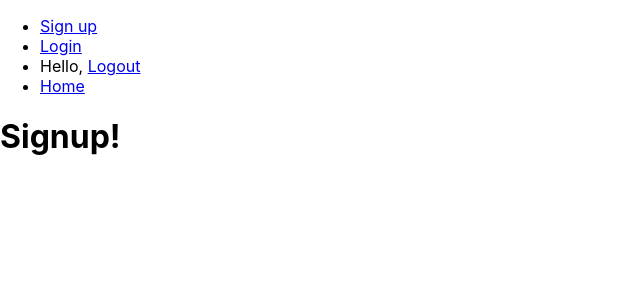
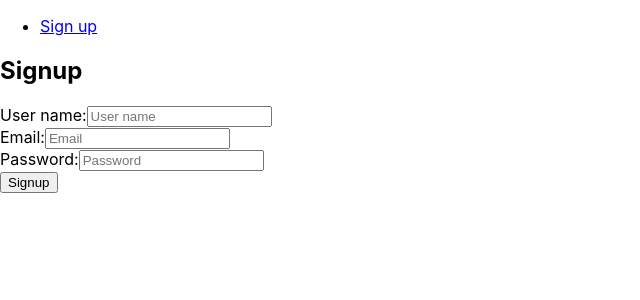
Before and after one commit to oyunerdene-m/personal-finance, a React (Create React App) app in the folder front/: page /signup in a window 1280 px wide. Shown: the top 300 px of the page, without its empty margins (0-640 px from the left). Built offline with nearby package versions, Linux system fonts and the light colour scheme; the HTML template or start-up script is replaced by a standard one.

Commit message:
created signup logic

```diff
--- a/front/package.json
+++ b/front/package.json
@@ -2,6 +2,7 @@
   "name": "personal-finance",
   "version": "0.1.0",
   "private": true,
+  "proxy": "http://localhost:4000",
   "dependencies": {
     "@testing-library/jest-dom": "^5.16.5",
     "@testing-library/react": "^13.4.0",
--- a/front/src/App.jsx
+++ b/front/src/App.jsx
@@ -1,33 +1,34 @@
 import './App.css';
 import { Link, Route, Routes } from 'react-router-dom';
+// import { useContext } from 'react';
+// import { CurrentUserContext } from './context/user-context';
 import Home from './pages/home';
 import Signup from './components/Users/Signup';
 import Login from './components/Users/Login';
 
 function App() {
+	const currentUser = null;
+	// const { currentUser } = useContext(CurrentUserContext);
+	// console.log('currentUser', currentUser);
 	return (
 		<>
 			<nav>
 				<ul>
-					<li>
-						<Link to='/signup'>Sign up</Link>
-					</li>
-					<li>
-						<Link to='/login'>Login</Link>
-					</li>
-					<li>
-						Hello, <Link to='/login'>Logout</Link>
-					</li>
-					<li>
-						<Link to='/'>Home</Link>
-					</li>
+					{currentUser !== null ? (
+						<li>
+							Hello, <Link to='/login'>Logout</Link>
+						</li>
+					) : (
+						<li>
+							<Link to='/signup'>Sign up</Link>
+						</li>
+					)}
 				</ul>
 			</nav>
 			<Routes>
 				<Route path='/signup' element={<Signup />} />
 				<Route path='/login' element={<Login />} />
-
-				<Route path='/' element={<Home />} />
+				<Route path='/' element={<Home currentUser={currentUser} />} />
 			</Routes>
 		</>
 	);
--- a/front/src/components/Users/Form.jsx
+++ b/front/src/components/Users/Form.jsx
@@ -1,23 +1,29 @@
-export default function Form() {
+export default function Form({ formType, onChange, onSubmit }) {
 	return (
-		<form>
-			<h2></h2>
-			{/* {formType === 'signup' && (
+		<form onSubmit={onSubmit}>
+			<h2>{formType}</h2>
+			{formType === 'Signup' && (
 				<div>
 					<label htmlFor='name'>User name:</label>
-					<input type='text' id='name' name='name' placeholder='User name' />
+					<input onChange={onChange} type='text' id='name' name='name' placeholder='User name' />
 				</div>
-			)} */}
+			)}
 			<div>
 				<label htmlFor='email'>Email:</label>
-				<input type='text' id='email' name='email' placeholder='Email' />
+				<input onChange={onChange} type='text' id='email' name='email' placeholder='Email' />
 			</div>
 
 			<div>
 				<label htmlFor='password'>Password:</label>
-				<input type='password' id='password' name='password' placeholder='Password' />
+				<input
+					onChange={onChange}
+					type='password'
+					id='password'
+					name='password'
+					placeholder='Password'
+				/>
 			</div>
-			<button>submit</button>
+			<button>{formType}</button>
 		</form>
 	);
 }
--- a/front/src/components/Users/Signup.jsx
+++ b/front/src/components/Users/Signup.jsx
@@ -1,3 +1,45 @@
+import Form from './Form';
+import { useState } from 'react';
+
 export default function Signup() {
-	return <h1>Signup!</h1>;
+	const [formData, setFormData] = useState({
+		name: '',
+		email: '',
+		password: '',
+	});
+
+	function changeHandler(event) {
+		const { name, value } = event.target;
+		setFormData((prevData) => {
+			return {
+				...prevData,
+				[name]: value,
+			};
+		});
+	}
+
+	async function submitHandler(event) {
+		event.preventDefault();
+		console.log(formData);
+		try {
+			await fetch('/api/v1/users/register', {
+				method: 'POST', // or 'PUT'
+				headers: {
+					'Content-Type': 'application/json',
+				},
+				body: JSON.stringify(formData),
+			})
+				.then((response) => response.json())
+				.then((data) => {
+					console.log('Success:', data);
+				})
+				.catch((error) => {
+					console.error('Error:', error);
+				});
+		} catch (error) {
+			console.error(error);
+			alert(error);
+		}
+	}
+	return <Form formType='Signup' onSubmit={submitHandler} onChange={changeHandler} />;
 }
--- /dev/null
+++ b/front/src/context/user-context.js
@@ -0,0 +1,27 @@
+import { useState, useEffect, createContext } from 'react';
+
+export const CurrentUserContext = createContext();
+
+export const CurrentUserProvider = (props) => {
+	const [currentUser, setCurrentUser] = useState(null);
+
+	useEffect(() => {
+		async function getCurrentUser() {
+			try {
+				const response = await fetch('/api/v1/users/current-user');
+				console.log(response);
+				setCurrentUser(response);
+			} catch (error) {
+				console.error(error);
+				alert(error);
+			}
+		}
+		getCurrentUser();
+	}, []);
+
+	return (
+		<CurrentUserContext.Provider value={{ currentUser }}>
+			{props.children}
+		</CurrentUserContext.Provider>
+	);
+};
--- a/front/src/pages/home.jsx
+++ b/front/src/pages/home.jsx
@@ -1,3 +1,5 @@
-export default function Home() {
-	return <h1>this is home page</h1>;
+import Login from '../components/Users/Login';
+
+export default function Home({ currentUser }) {
+	return currentUser !== null ? <h1>This is home page!</h1> : <Login />;
 }
```
